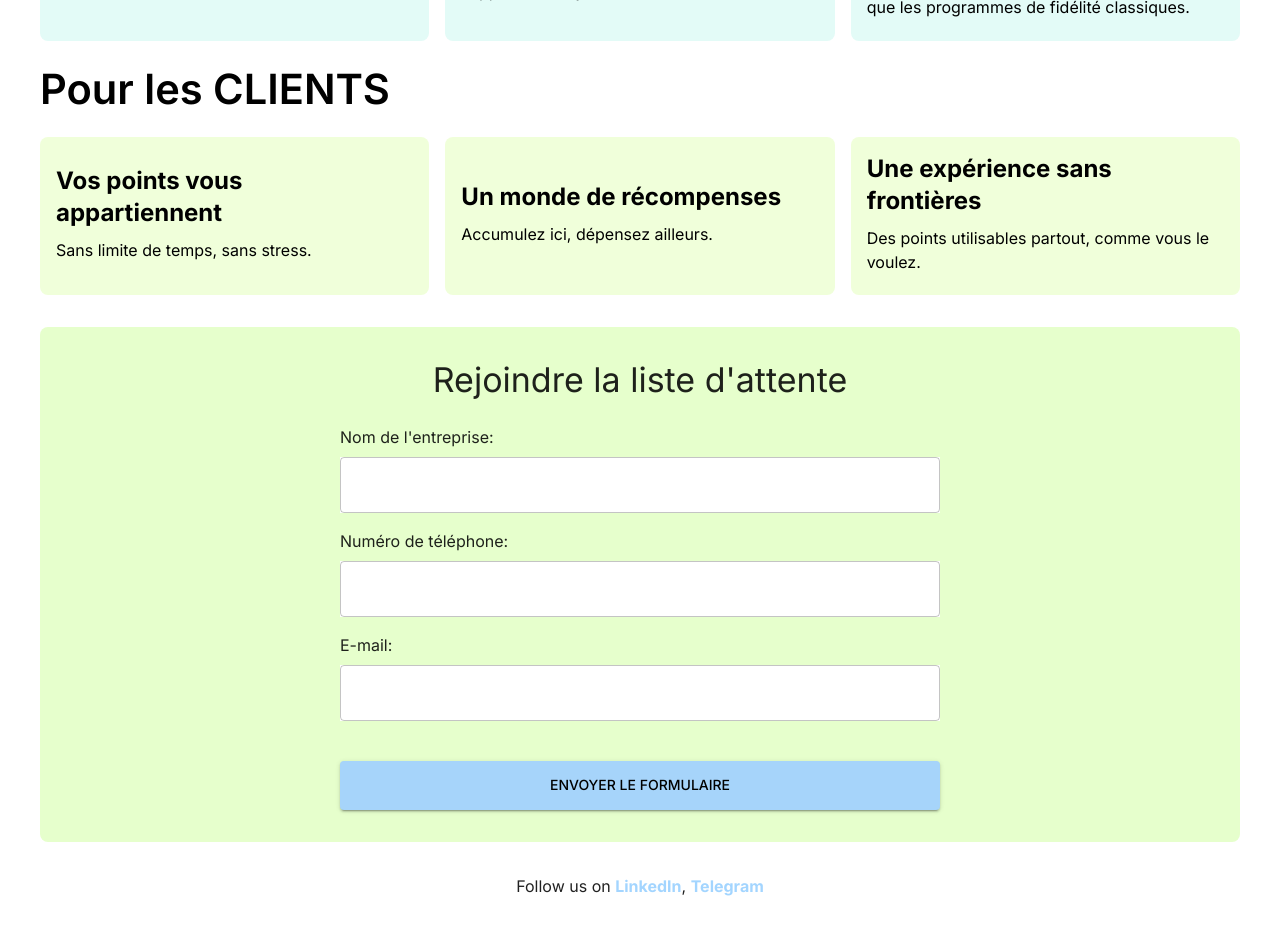
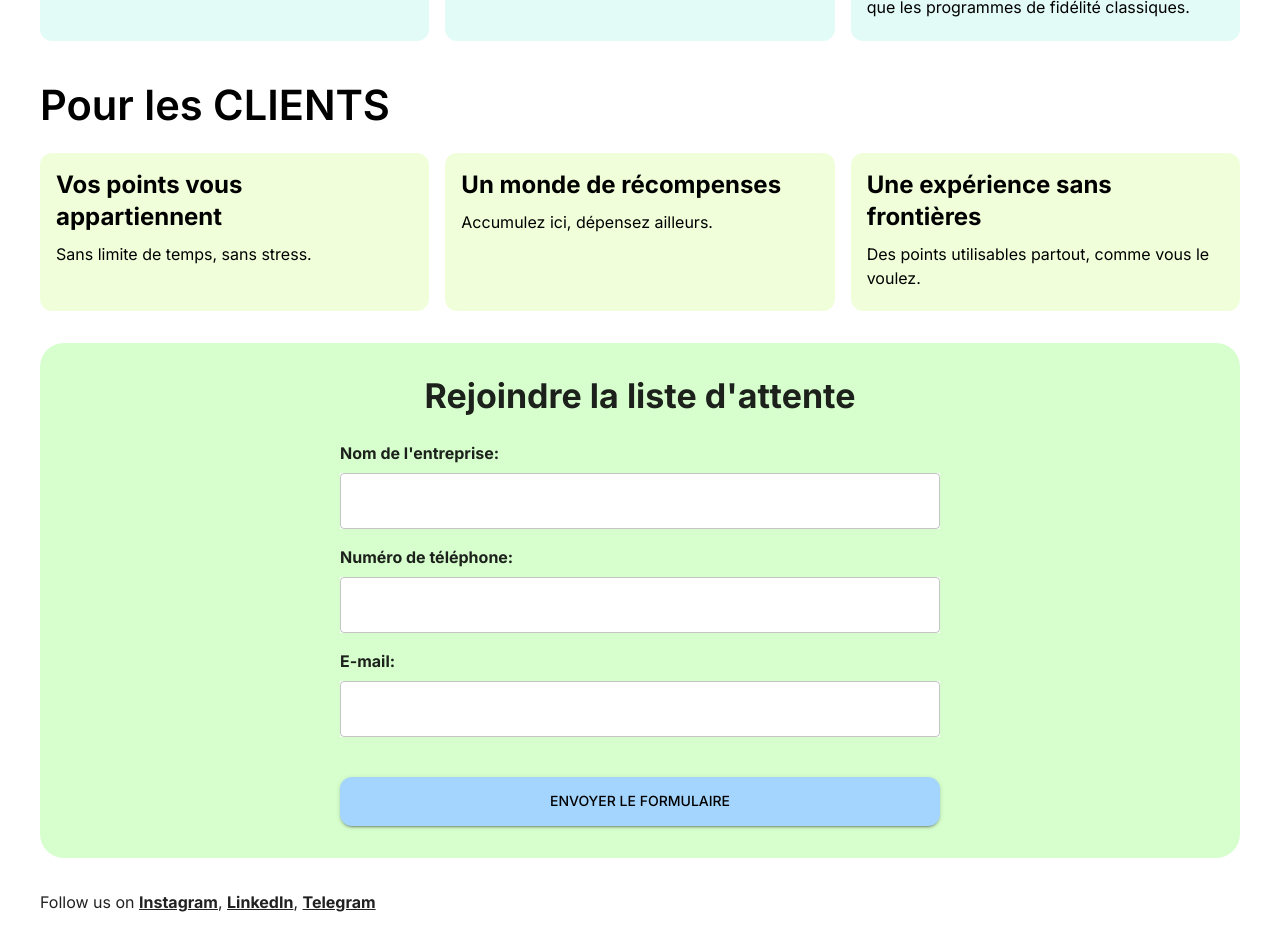
Before and after one commit to edvin3i/loyelto, a React (Vite) app in the folder srcs/frontend/webapp/loyelto-web/: page / in a window 1280 px wide. Shown: the part 1100-2050 px from the top of the page. Built offline with nearby package versions, Linux system fonts and the light colour scheme; a web font is replaced by a local one.

Commit message:
brought the styles of the Landing Page closer to Svetlana's prototype. added Instagram link

```diff
--- a/srcs/frontend/webapp/loyelto-web/src/landing/SloganBox.tsx
+++ b/srcs/frontend/webapp/loyelto-web/src/landing/SloganBox.tsx
@@ -12,12 +12,12 @@ export default function SloganBox({ slogan, comment, bgcolor }: SloganBoxProps)
           sx={{
             bgcolor: bgcolor,
             padding: 2,
-            borderRadius: 2,
-            minHeight: 130,
+            borderRadius: 3,
+            // minHeight: 130,
             width: '100%',    // Full width within its container
-            display: 'flex',
-            justifyContent: 'center',
-            flexDirection: 'column'
+            // display: 'flex',
+            // justifyContent: 'center',
+            // flexDirection: 'column'
           }}
         >
             <Typography variant="h5" color="initial"
--- a/srcs/frontend/webapp/loyelto-web/src/landing/SlogansSection.tsx
+++ b/srcs/frontend/webapp/loyelto-web/src/landing/SlogansSection.tsx
@@ -15,7 +15,7 @@ interface SlogansProps{
 export default function SlogansSection({ forWhom, bgcolor, slogans }: SlogansProps) {
     // const theme = useTheme<Theme>();
     return (
-        <div>
+        <Box sx={{marginBottom: 2}}>
             <Typography variant="h3"
             color="initial"
             sx={{
@@ -28,8 +28,7 @@ export default function SlogansSection({ forWhom, bgcolor, slogans }: SlogansPro
                 {forWhom}
             </Typography>
             <SlogansStack bgcolor={bgcolor} slogans={slogans}></SlogansStack>
-
-        </div>
+        </Box>
 
     )
 }
--- a/srcs/frontend/webapp/loyelto-web/src/landing/SocialLinks.tsx
+++ b/srcs/frontend/webapp/loyelto-web/src/landing/SocialLinks.tsx
@@ -1,15 +1,24 @@
 import { Box, Typography, Link } from "@mui/material";
+import SocialsLink from "./SocialsLink";
+import { socialLinks } from "./links";
 
 export default function SocialLinks() {
   return (
-    <Box sx={{ textAlign: "center", my: 3, pb: 4 }}>
+    <Box sx={{my: 3, pb: 4 }}>
       <Typography variant="body1">
         Follow us on{" "}
-        <Link
+        {socialLinks.map((l, index) => (
+          <span key={l.social}>
+            <SocialsLink url={l.url} social={l.social} />
+            {index < socialLinks.length - 1 && ", "}
+          </span>
+        ))}
+        {/* <Link
           href="https://linkedin.com/company/loyelto"
           target="_blank"
           rel="noopener noreferrer"
-          sx={{ fontWeight: "bold", textDecoration: "none" }}
+          color="inherit"
+          sx={{ fontWeight: "bold"}}
         >
           LinkedIn
         </Link>
@@ -18,10 +27,11 @@ export default function SocialLinks() {
           href="https://t.me/loyelto"
           target="_blank"
           rel="noopener noreferrer"
-          sx={{ fontWeight: "bold", textDecoration: "none" }}
+          color="inherit"
+          sx={{ fontWeight: "bold"}}
         >
           Telegram
-        </Link>
+        </Link> */}
       </Typography>
     </Box>
   );
--- /dev/null
+++ b/srcs/frontend/webapp/loyelto-web/src/landing/SocialsLink.tsx
@@ -0,0 +1,20 @@
+import { Link } from "@mui/material";
+
+interface SocialsLinkProps {
+    url: string;
+    social: string;
+}
+
+export default function SocialsLink({ url, social }: SocialsLinkProps) {
+    return (
+        <Link
+            href={url}
+            target="_blank"
+            rel="noopener noreferrer"
+            color="inherit"
+            sx={{ fontWeight: "bold" }}
+        >
+            {social}
+        </Link>
+    );
+}
--- a/srcs/frontend/webapp/loyelto-web/src/landing/WaitlistForm.tsx
+++ b/srcs/frontend/webapp/loyelto-web/src/landing/WaitlistForm.tsx
@@ -1,10 +1,12 @@
 import { Box, Typography, TextField, Button, Snackbar, Alert } from "@mui/material";
 import { useState } from "react";
 import emailjs from '@emailjs/browser';
+import { useTheme, Theme } from '@mui/material/styles'
 
 // You'll need to install EmailJS: npm install @emailjs/browser
 
 export default function WaitlistForm() {
+  const theme = useTheme<Theme>();
   const [formData, setFormData] = useState({
     enterprise: "",
     phone: "",
@@ -75,15 +77,15 @@ export default function WaitlistForm() {
     <Box
       id="join-waitlist"
       sx={{
-        bgcolor: "#e6ffcc", // Light green background similar to your screenshot
+        bgcolor: theme.palette.secondary.main, // Light green background similar to your screenshot
         padding: 4,
-        borderRadius: 2,
+        borderRadius: 6,
         width: '100%', // Full width
         my: 4,
         textAlign: "center"
       }}
     >
-      <Typography variant="h4" gutterBottom>
+      <Typography variant="h4" gutterBottom sx={{fontWeight: 'bold'}}>
         Rejoindre la liste d'attente
       </Typography>
 
@@ -97,7 +99,7 @@ export default function WaitlistForm() {
         }}
       >
         <Box sx={{ mb: 2, textAlign: "left" }}>
-          <Typography variant="body1" sx={{ mb: 1 }}>
+          <Typography variant="body1" sx={{ mb: 1, fontWeight: 'bold' }}>
             Nom de l'entreprise:
           </Typography>
           <TextField
@@ -111,7 +113,7 @@ export default function WaitlistForm() {
         </Box>
 
         <Box sx={{ mb: 2, textAlign: "left" }}>
-          <Typography variant="body1" sx={{ mb: 1 }}>
+          <Typography variant="body1" sx={{ mb: 1, fontWeight: 'bold' }}>
             Numéro de téléphone:
           </Typography>
           <TextField
@@ -125,7 +127,7 @@ export default function WaitlistForm() {
         </Box>
 
         <Box sx={{ mb: 3, textAlign: "left" }}>
-          <Typography variant="body1" sx={{ mb: 1 }}>
+          <Typography variant="body1" sx={{ mb: 1, fontWeight: 'bold' }}>
             E-mail:
           </Typography>
           <TextField
@@ -145,8 +147,9 @@ export default function WaitlistForm() {
           sx={{
             mt: 2,
             py: 1.5,
-            bgcolor: "#a6d4fa", // Light blue button color
-            color: "black",
+            borderRadius: 3,
+           // bgcolor: "#a6d4fa", // Light blue button color
+            // color: "black",
             "&:hover": {
               bgcolor: "#7ac0fa"
             }
--- /dev/null
+++ b/srcs/frontend/webapp/loyelto-web/src/landing/links.ts
@@ -0,0 +1,21 @@
+interface Link{
+    social: string;
+    url: string;
+}
+
+const socialLinks: Link[] = [
+    {
+        social: "Instagram",
+        url: "https://www.instagram.com/loyelto?igsh=Z2x6cTVuZnQ0N3lu"
+    },
+    {
+        social: "LinkedIn",
+        url: "https://linkedin.com/company/loyelto"
+    },
+    {
+        social: "Telegram",
+        url: "https://t.me/loyelto"
+    }
+]
+
+export {socialLinks}
--- a/srcs/frontend/webapp/loyelto-web/src/landing/slogans.ts
+++ b/srcs/frontend/webapp/loyelto-web/src/landing/slogans.ts
@@ -4,10 +4,7 @@ interface Slogan {
 }
 
 const businessSlogans: Slogan[] = [
-    // {
-    //     slogan: "Géstion fluide, résultats concrets",
-    //     comment: "Une solution élégante, une croissance mésurable",
-    // },
+
     {
         slogan: "Un programme, un clic, un impact",
         comment: "Démarrage rapide, effets durables",
```
